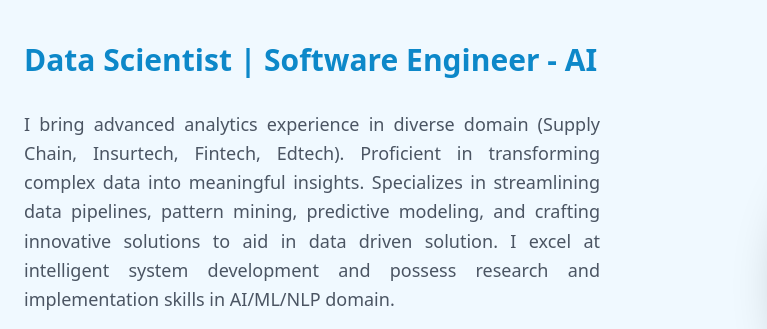
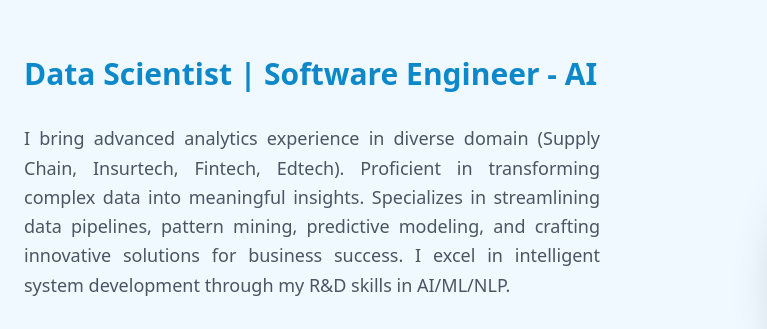
Before and after one commit to jonamadk/jonamadk.github.io, a website: page index.html in a window 1280 px wide. Shown: the part 139-468 px from the top of the page, 0-767 px from the left. Drawn offline with nearby package versions, Linux system fonts and the light colour scheme.

Commit message:
Update index.html

```diff
--- a/index.html
+++ b/index.html
@@ -131,7 +131,7 @@
                     <p class="mt-6 text-lg text-justify text-gray-600 dark:text-slate-400 max-w-xl leading-relaxed mx-auto md:mx-0">
                         I bring advanced analytics experience in diverse domain (Supply Chain, Insurtech, Fintech, Edtech).
                         Proficient in transforming complex data into meaningful insights. Specializes in streamlining data pipelines, pattern mining, predictive modeling, and
-                        crafting innovative solutions to aid in data driven solution. I excel at intelligent system development and possess research and implementation skills in AI/ML/NLP domain.
+                        crafting innovative solutions for business success. I excel in intelligent system development through my R&D skills in AI/ML/NLP.
                     </p>
 
                     <div class="mt-6 flex flex-wrap gap-4 justify-center md:justify-start">
```
